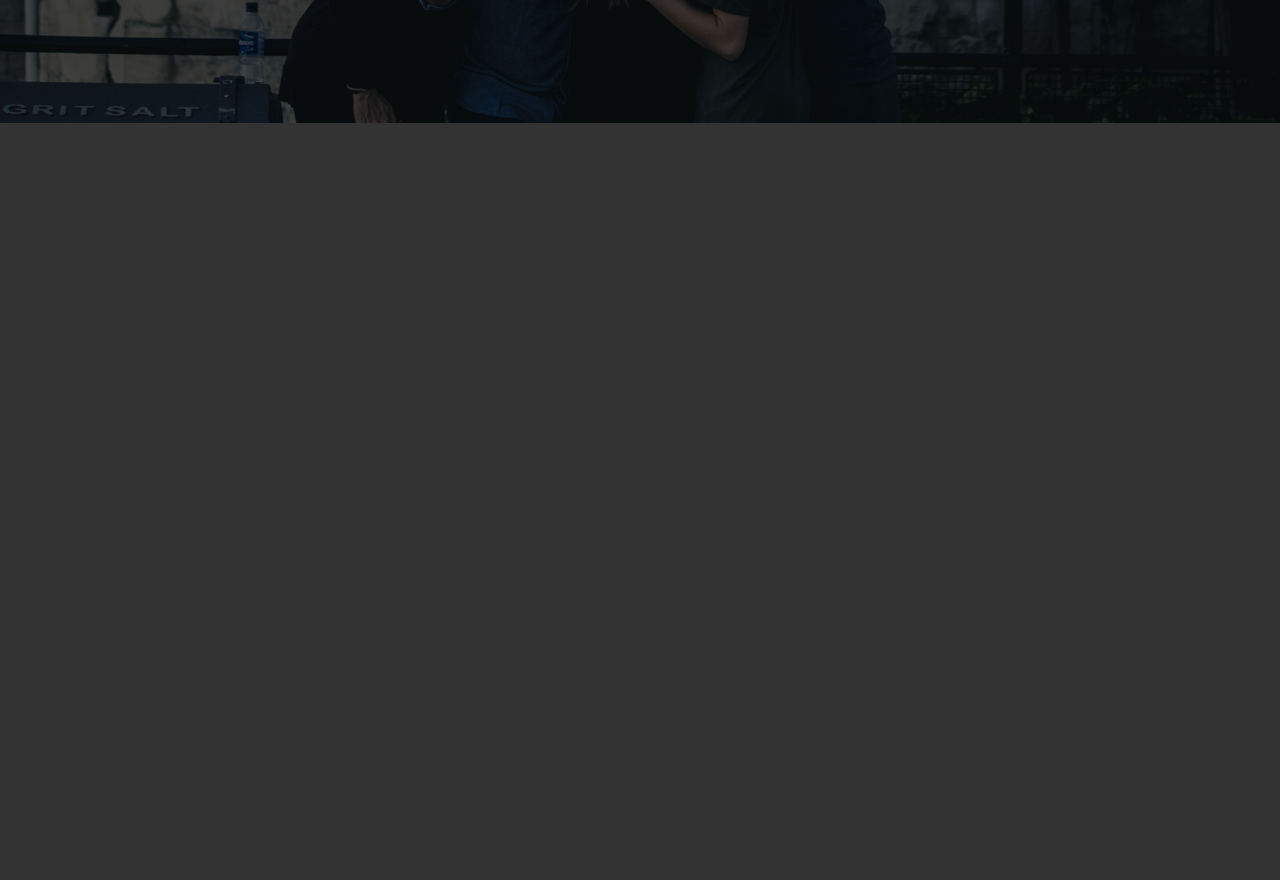
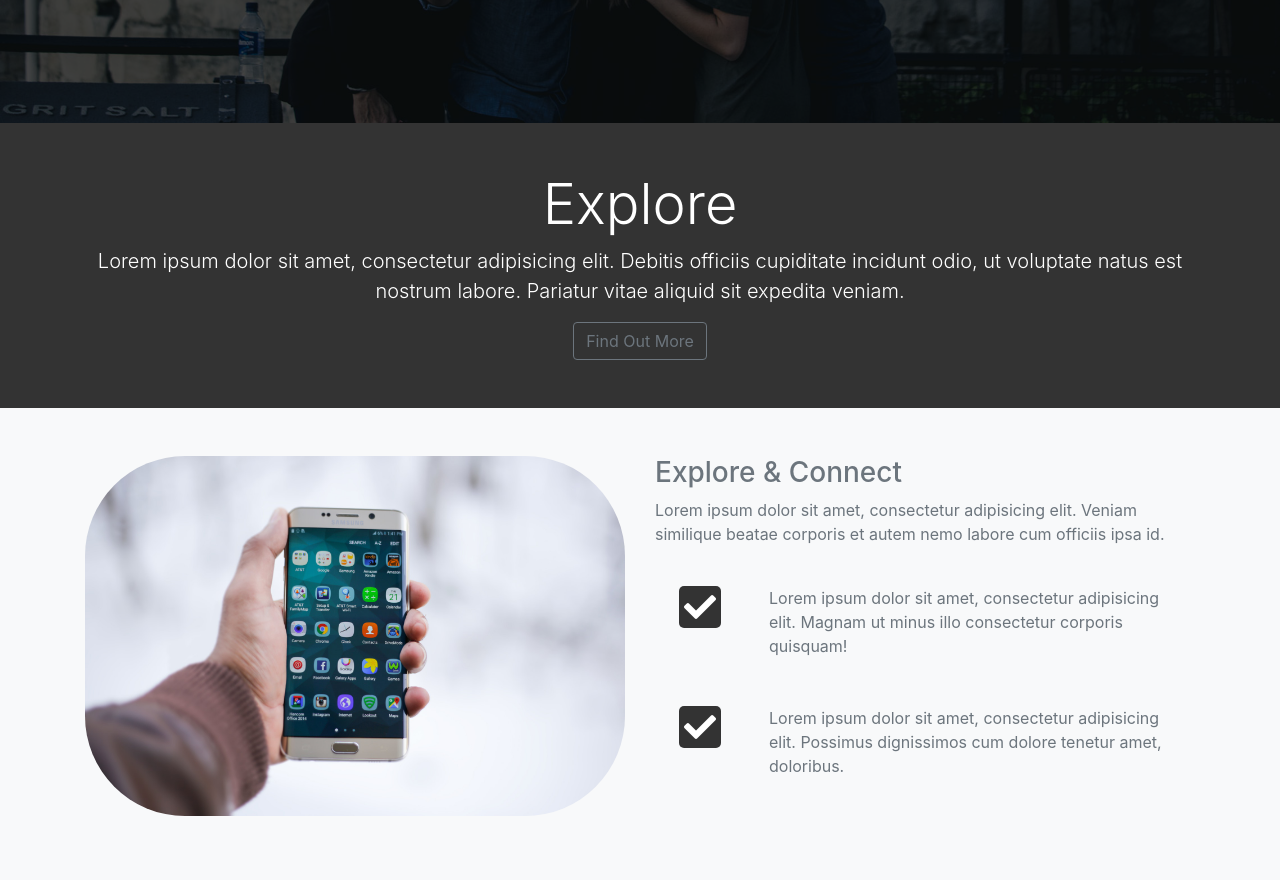
Before and after one commit to joyantony/singlepage, a plain HTML site: page index.html in a window 1280 px wide. Shown: the part 577-1457 px from the top of the page. Before the commit the page ends 800 px from the top, so only its background shows below. Drawn offline with nearby package versions, Linux system fonts and the light colour scheme.

Commit message:
explore section added

```diff
--- a/css/style.css
+++ b/css/style.css
@@ -39,3 +39,16 @@ body{
 	padding: 5px;
 	border-radius: 5px;
 }
+
+#explore-section .fas,
+#share-section .fas{
+	color: #fff;
+	background: #333;
+	padding: 5px;
+	border-radius: 5px;
+
+}
+
+.img_circle{
+	border-radius: 100px;
+}
--- a/index.html
+++ b/index.html
@@ -94,6 +94,51 @@
 		</div>
 	</header>
 
+	<!-- Explore Head Section -->
+	<div id="explore-head-section">
+		<div class="container">
+			<div class="row">
+				<div class="col text-center py-5">
+					<h1 class="display-4">Explore</h1>
+					<p class="lead">Lorem ipsum dolor sit amet, consectetur adipisicing elit. Debitis officiis cupiditate incidunt odio, ut voluptate natus est nostrum labore. Pariatur vitae aliquid sit expedita veniam.</p>
+					<a href="#" class="btn btn-outline-secondary">Find Out More</a>
+				</div>
+			</div>
+		</div>
+	</div>
+
+	<!-- Explore Section -->
+	<section id="explore-section" class="bg-light text-muted py-5">
+		<div class="container">
+			<div class="row">
+				<div class="col-md-6">
+					<img src="img/explore-section1.jpg" alt="Image" class="img-fluid mb-3 img_circle">
+				</div>
+				<div class="col-md-6">
+					<h3>Explore & Connect</h3>
+					<p>Lorem ipsum dolor sit amet, consectetur adipisicing elit. Veniam similique beatae corporis et autem nemo labore cum officiis ipsa id.</p>
+					<div class="d-flex">
+						<div class="p-4 align-self-start">
+							<i class="fas fa-check fa-2x"></i>
+						</div>
+						<div class="p-4 align-self-end">
+							Lorem ipsum dolor sit amet, consectetur adipisicing elit. Magnam ut minus illo consectetur corporis quisquam!
+						</div>
+					</div>
+
+					<div class="d-flex">
+						<div class="p-4 align-slef-start">
+							<i class="fas fa-check fa-2x"></i>
+						</div>
+						<div class="p-4 align-self-end">
+							Lorem ipsum dolor sit amet, consectetur adipisicing elit. Possimus dignissimos cum dolore tenetur amet, doloribus.
+						</div>
+					</div>
+
+				</div>
+			</div>
+		</div>
+	</section>
 
 <script src="https://code.jquery.com/jquery-3.3.1.min.js" integrity="sha256-FgpCb/KJQlLNfOu91ta32o/NMZxltwRo8QtmkMRdAu8="
 crossorigin="anonymous"></script>
```
